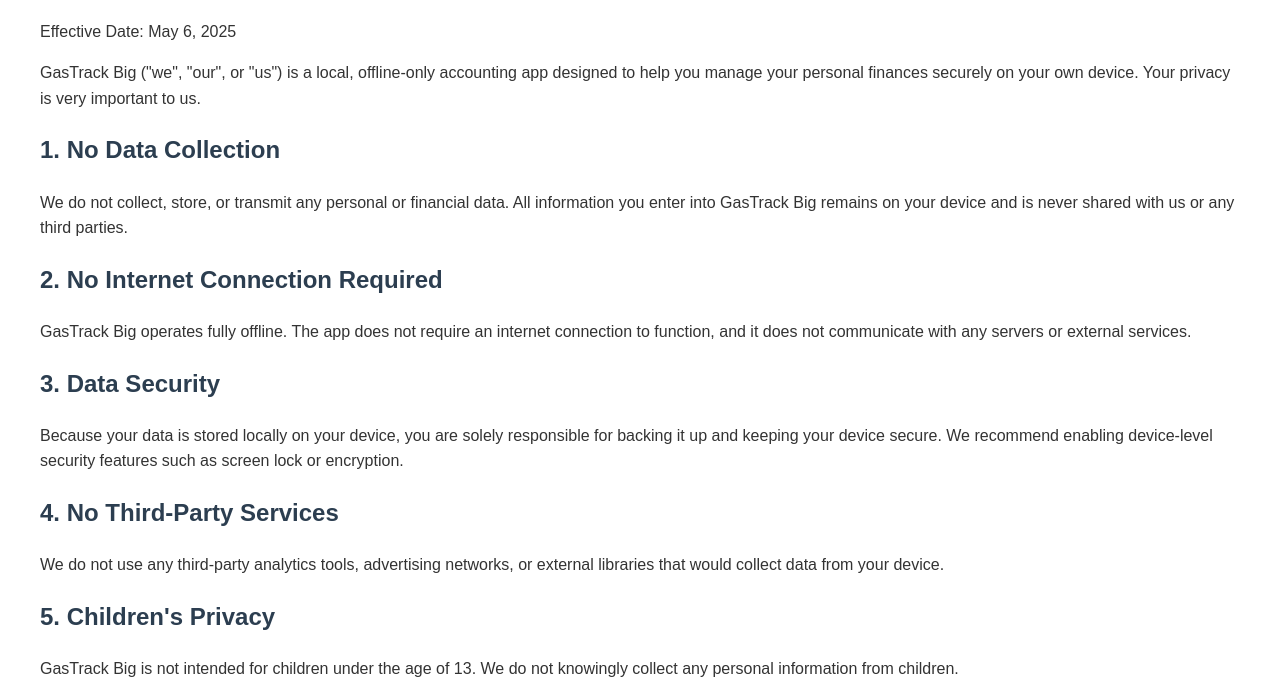
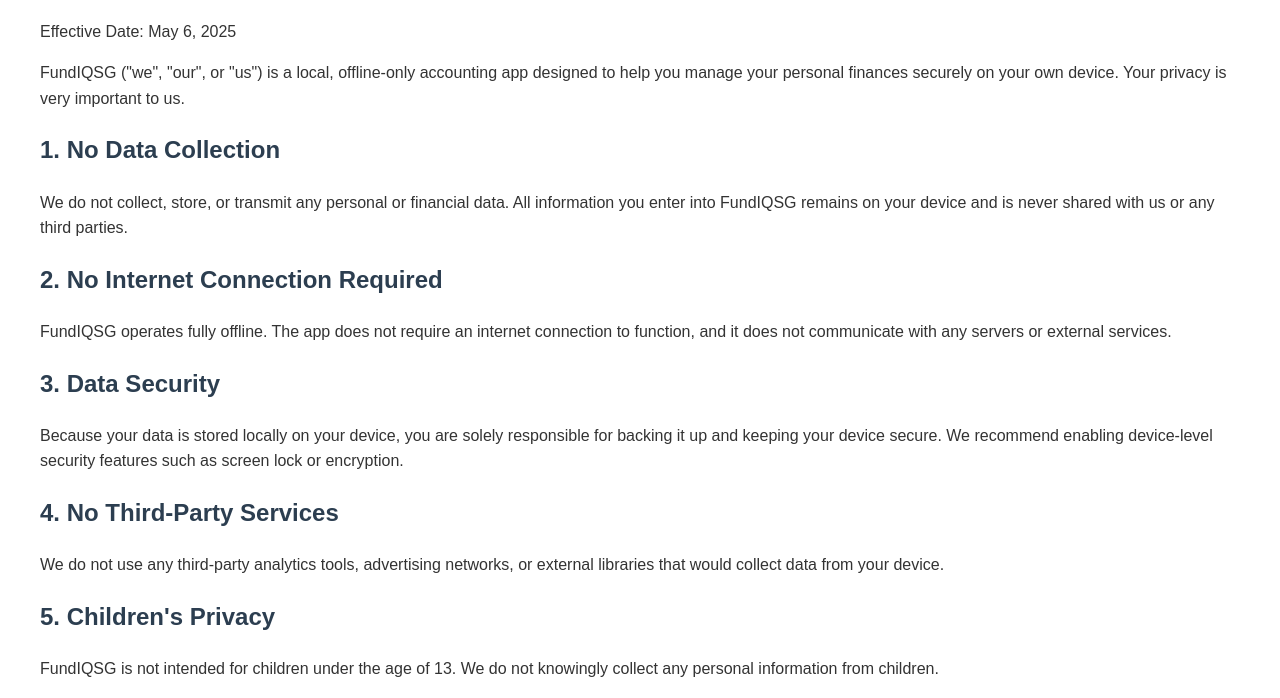
Before and after one commit to trojss/gastrack_big, a plain HTML site: page index.html in a window 1280 px wide. Shown: the part 94-792 px from the top of the page. Drawn offline with Linux system fonts and the light colour scheme.

Commit message:
Update index.html

```diff
--- a/index.html
+++ b/index.html
@@ -3,7 +3,7 @@
 <head>
   <meta charset="UTF-8">
   <meta name="viewport" content="width=device-width, initial-scale=1">
-  <title>Privacy Policy - GasTrack Big</title>
+  <title>Privacy Policy - FundIQSG</title>
   <style>
     body {
       font-family: Arial, sans-serif;
@@ -22,13 +22,13 @@
   <h1>Privacy Policy</h1>
   <p>Effective Date: May 6, 2025</p>
 
-  <p>GasTrack Big ("we", "our", or "us") is a local, offline-only accounting app designed to help you manage your personal finances securely on your own device. Your privacy is very important to us.</p>
+  <p>FundIQSG ("we", "our", or "us") is a local, offline-only accounting app designed to help you manage your personal finances securely on your own device. Your privacy is very important to us.</p>
 
   <h2>1. No Data Collection</h2>
-  <p>We do not collect, store, or transmit any personal or financial data. All information you enter into GasTrack Big remains on your device and is never shared with us or any third parties.</p>
+  <p>We do not collect, store, or transmit any personal or financial data. All information you enter into FundIQSG remains on your device and is never shared with us or any third parties.</p>
 
   <h2>2. No Internet Connection Required</h2>
-  <p>GasTrack Big operates fully offline. The app does not require an internet connection to function, and it does not communicate with any servers or external services.</p>
+  <p>FundIQSG operates fully offline. The app does not require an internet connection to function, and it does not communicate with any servers or external services.</p>
 
   <h2>3. Data Security</h2>
   <p>Because your data is stored locally on your device, you are solely responsible for backing it up and keeping your device secure. We recommend enabling device-level security features such as screen lock or encryption.</p>
@@ -37,7 +37,7 @@
   <p>We do not use any third-party analytics tools, advertising networks, or external libraries that would collect data from your device.</p>
 
   <h2>5. Children's Privacy</h2>
-  <p>GasTrack Big is not intended for children under the age of 13. We do not knowingly collect any personal information from children.</p>
+  <p>FundIQSG is not intended for children under the age of 13. We do not knowingly collect any personal information from children.</p>
 
   <h2>6. Changes to This Privacy Policy</h2>
   <p>Although this app does not collect data, we may update this Privacy Policy to reflect changes in the app or applicable laws. Any updates will be posted on this page with the revised date.</p>
```
